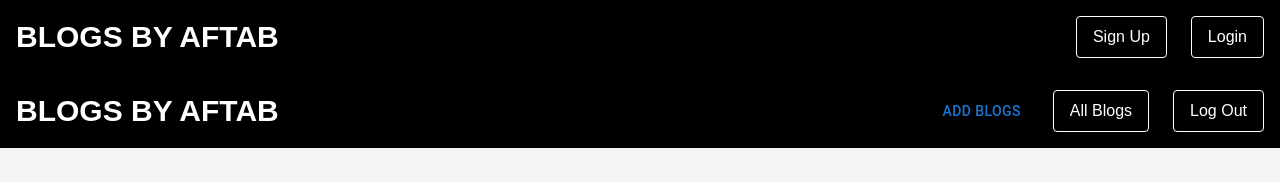
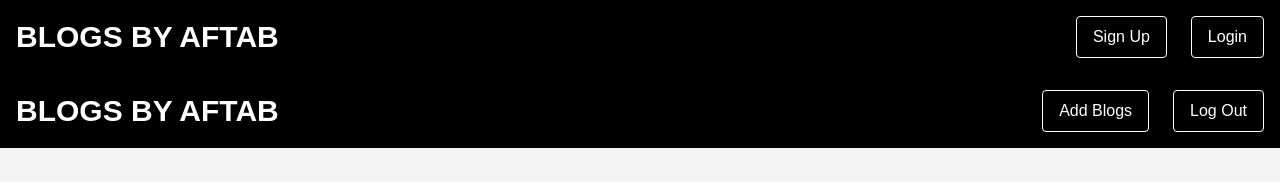
Before and after one commit to Aftab-Ahmed-Soomro/Blog-App-using-Next, a Next.js app: page /pages/dashboard in a window 1280 px wide. Shown: the top 182 px of the page. Built offline with nearby package versions, Linux system fonts and the light colour scheme; no server answers; the database is empty.

Commit message:
blog application

```diff
--- a/src/app/pages/dashboard/page.jsx
+++ b/src/app/pages/dashboard/page.jsx
@@ -114,12 +114,9 @@ const Dashboard = () => {
                     </h1>
                 </Link>
                 <div className='flex gap-4 lg:gap-6 mt-2 lg:mt-0'>
-                    <Button onClick={() => handleOpen()}>Add Blogs</Button>
-                    <Link href='/login'>
-                        <button className='rounded px-4 py-2 text-white border border-white transition duration-200 hover:bg-white hover:text-black'>
-                            All Blogs
+                        <button onClick={() => handleOpen()} className='rounded px-4 py-2 text-white border border-white transition duration-200 hover:bg-white hover:text-black'>
+                            Add Blogs
                         </button>
-                    </Link>
                     <button
                         onClick={handleSignOut}
                         className='rounded px-4 py-2 text-white border border-white transition duration-200 hover:bg-white hover:text-black'>
```
